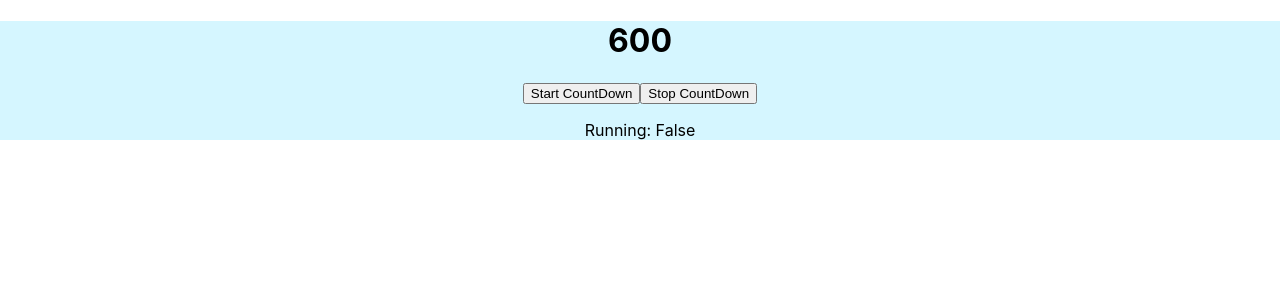
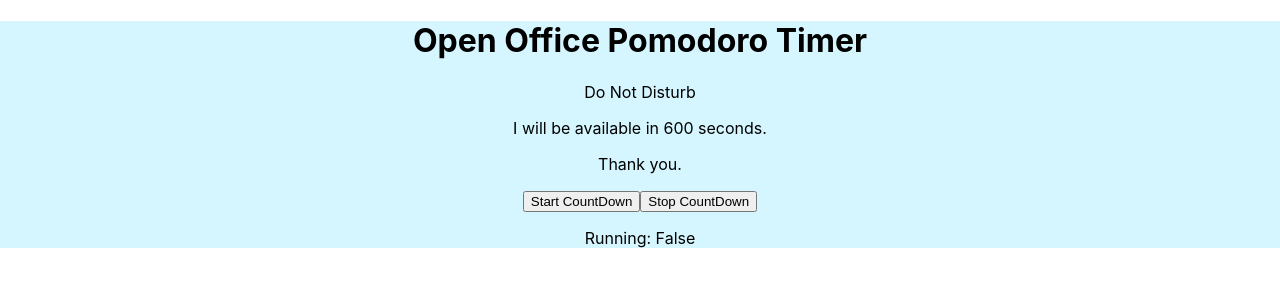
Before and after one commit to mocove/office-pomodoro, a React (Create React App) app: page / in a window 1280 px wide. Shown: the top 300 px of the page. Built offline with nearby package versions, Linux system fonts and the light colour scheme.

Commit message:
Started readme and added state for texts.

```diff
--- a/src/App.js
+++ b/src/App.js
@@ -7,8 +7,14 @@ class App extends Component {
     super(props);
     this.state = {
       counter: 600,
-      isRunning: false }
+      isRunning: false,
+      txtHeadline: 'Do Not Disturb',
+      txtLeadUp: 'I will be available in',
+      txtEnding: 'Thank you.'
+    }
+
     this.myInterval = null;
+
     this.tick = this.tick.bind(this);
     this.startCountDown = this.startCountDown.bind(this);
     this.stopCountDown = this.stopCountDown.bind(this);
@@ -55,7 +61,10 @@ class App extends Component {
     let className = 'App ' + bgClass
     return (
       <div className={className}>
-        <h1>{ this.state.counter }</h1>
+        <h1>Open Office Pomodoro Timer</h1>
+        <p>{ this.state.txtHeadline }</p>
+        <p>{ this.state.txtLeadUp } { this.state.counter } seconds.</p>
+        <p>{ this.state.txtEnding }</p>
         <button onClick={ this.startCountDown }>Start CountDown</button>
         <button onClick={ this.stopCountDown }>Stop CountDown</button>
         <br />
```
Also changed, not shown: 1 other file (tests, documents, lock files or other folders).
